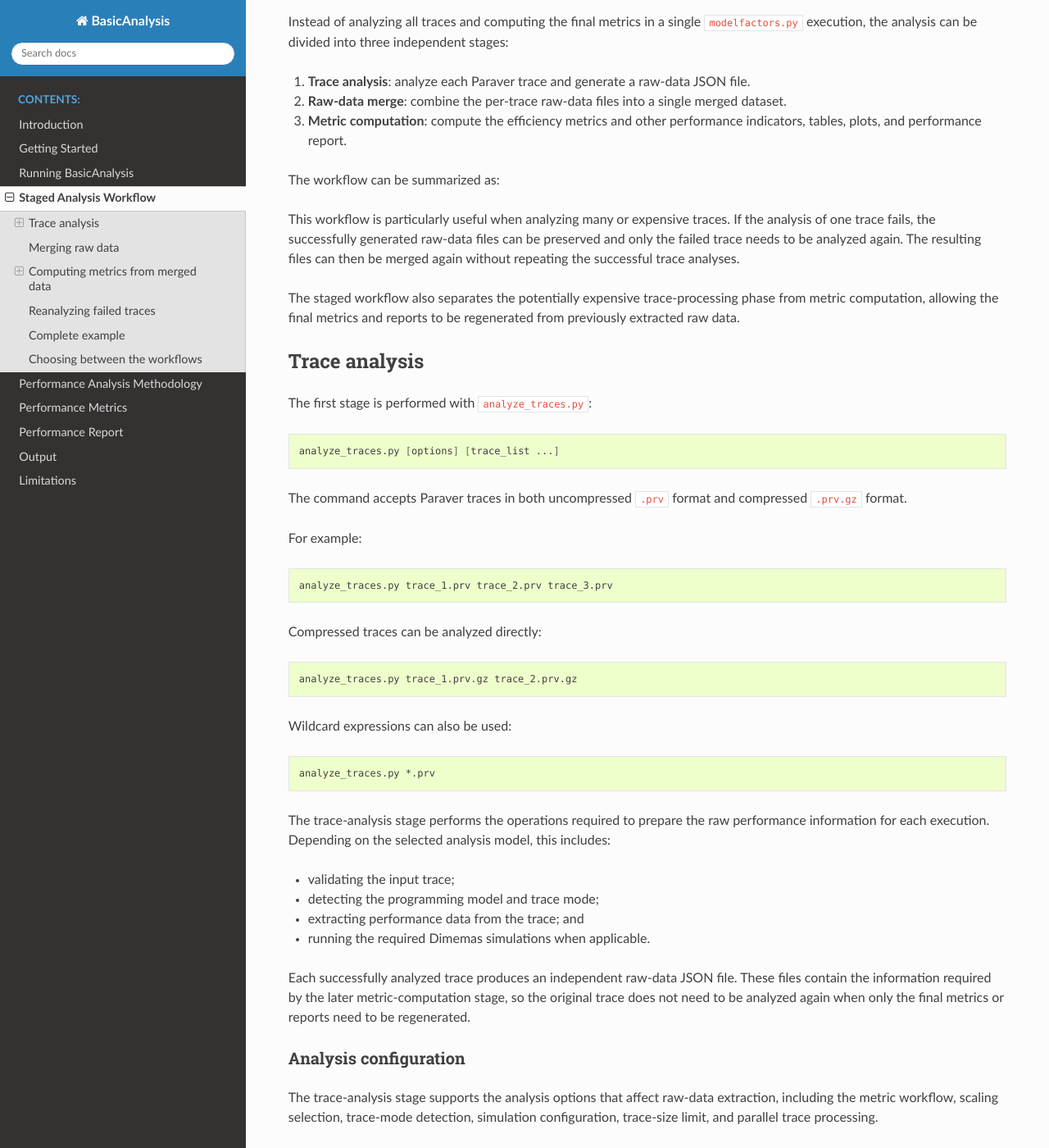
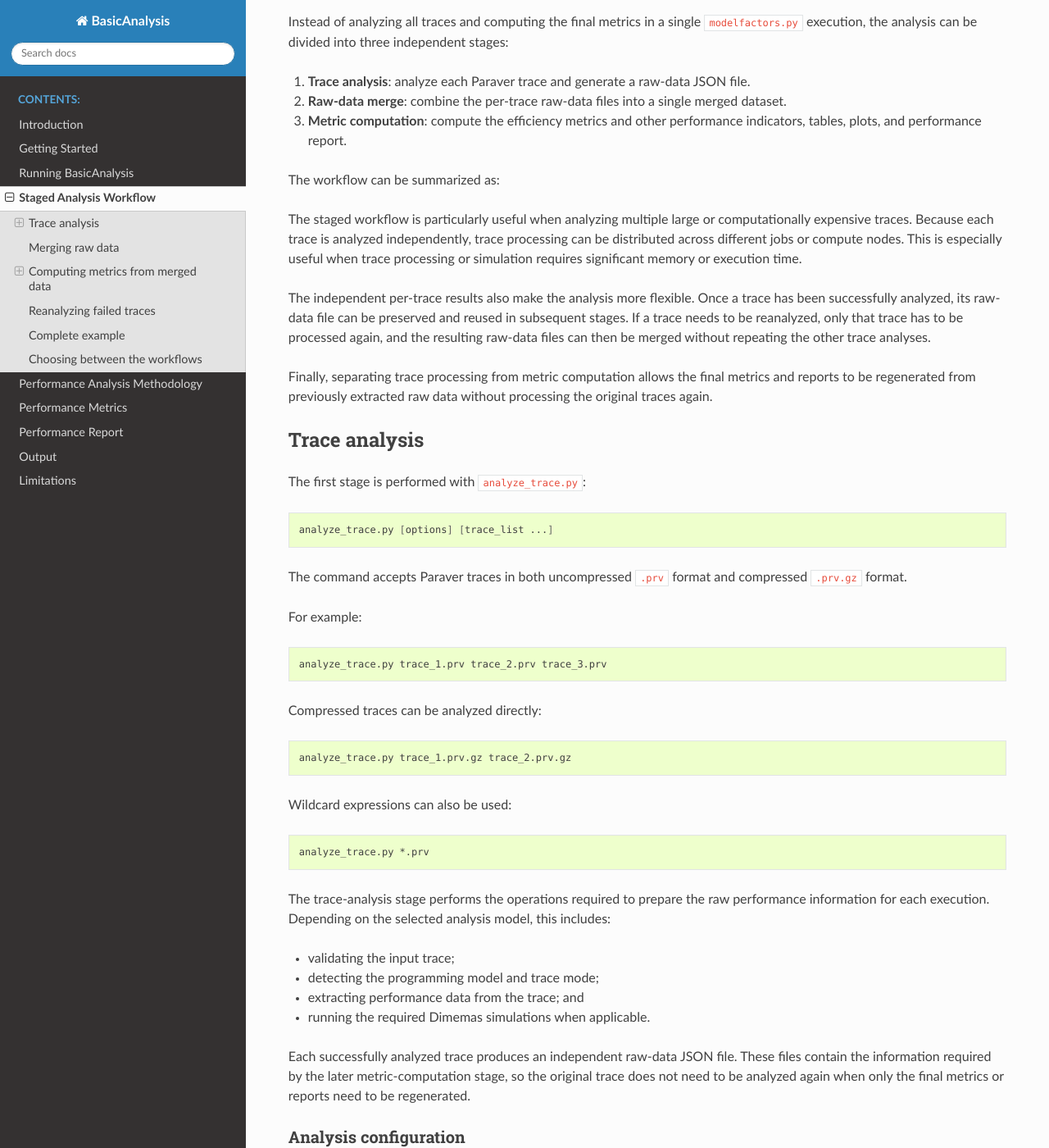
Before and after one commit to bsc-performance-tools/basicanalysis, a Sphinx documentation site: the page built from doc/source/04_staged_workflow.rst, in a window 1280 px wide and 1400 px high, scrolled down 240 px. Shown: the whole window at 82% size. Built offline with Sphinx 7.4.7 and the Read the Docs theme 3.1.0, drawn with Linux system fonts in a browser that asks for light colours; some of the changed text lies outside the part shown.

Commit message:
Update staged analysis workflow documentation

```diff
--- a/doc/source/04_staged_workflow.rst
+++ b/doc/source/04_staged_workflow.rst
@@ -22,25 +22,31 @@ The workflow can be summarized as:
 .. graphviz:: graphs/04_basic_analysis_workflow.dot
    :align: center
 
-This workflow is particularly useful when analyzing many or expensive traces.
-If the analysis of one trace fails, the successfully generated raw-data files
-can be preserved and only the failed trace needs to be analyzed again. The
-resulting files can then be merged again without repeating the successful
-trace analyses.
+The staged workflow is particularly useful when analyzing multiple large or
+computationally expensive traces. Because each trace is analyzed independently,
+trace processing can be distributed across different jobs or compute nodes.
+This is especially useful when trace processing or simulation requires
+significant memory or execution time.
 
-The staged workflow also separates the potentially expensive trace-processing
-phase from metric computation, allowing the final metrics and reports to be
-regenerated from previously extracted raw data.
+The independent per-trace results also make the analysis more flexible. Once
+a trace has been successfully analyzed, its raw-data file can be preserved and
+reused in subsequent stages. If a trace needs to be reanalyzed, only that trace
+has to be processed again, and the resulting raw-data files can then be merged
+without repeating the other trace analyses.
+
+Finally, separating trace processing from metric computation allows the final
+metrics and reports to be regenerated from previously extracted raw data
+without processing the original traces again.
 
 
 Trace analysis
 ==============
 
-The first stage is performed with ``analyze_traces.py``:
+The first stage is performed with ``analyze_trace.py``:
 
 .. code-block:: sh
 
-   analyze_traces.py [options] [trace_list ...]
+   analyze_trace.py [options] [trace_list ...]
 
 The command accepts Paraver traces in both uncompressed ``.prv`` format and
 compressed ``.prv.gz`` format.
@@ -49,19 +55,19 @@ For example:
 
 .. code-block:: sh
 
-   analyze_traces.py trace_1.prv trace_2.prv trace_3.prv
+   analyze_trace.py trace_1.prv trace_2.prv trace_3.prv
 
 Compressed traces can be analyzed directly:
 
 .. code-block:: sh
 
-   analyze_traces.py trace_1.prv.gz trace_2.prv.gz
+   analyze_trace.py trace_1.prv.gz trace_2.prv.gz
 
 Wildcard expressions can also be used:
 
 .. code-block:: sh
 
-   analyze_traces.py *.prv
+   analyze_trace.py *.prv
 
 The trace-analysis stage performs the operations required to prepare the raw
 performance information for each execution. Depending on the selected
@@ -82,15 +88,15 @@ Analysis configuration
 ----------------------
 
 The trace-analysis stage supports the analysis options that affect raw-data
-extraction, including the metric workflow, scaling selection, trace-mode
-detection, simulation configuration, trace-size limit, and parallel trace
-processing.
+extraction and simulation, including trace-mode detection, simulation
+configuration, trace-size limits, and parallel processing of independent
+traces.
 
 For example:
 
 .. code-block:: sh
 
-   analyze_traces.py --jobs auto *.prv
+   analyze_trace.py --jobs auto *.prv
 
 can analyze independent traces concurrently.
 
@@ -100,24 +106,29 @@ with:
 
 .. code-block:: sh
 
-   analyze_traces.py --help
+   analyze_trace.py --help
 
 
 Merging raw data
 ================
 
 After the required traces have been analyzed, their raw-data JSON files can be
-combined with ``merge_rawdata.py``:
+combined with ``merge_trace_results.py``:
 
 .. code-block:: sh
 
-   merge_rawdata.py --output merged_rawdata.json <rawdata-files>
+   merge_trace_results.py --output merged_rawdata.json <rawdata-files>
 
 For example:
 
 .. code-block:: sh
 
-   merge_rawdata.py --output merged_rawdata.json *.rawdata.json
+   merge_trace_results.py --output merged_rawdata.json *.rawdata.json
+
+
+By default, the merge stage orders traces according to the number of
+processes. This behavior can be controlled with the ``-ord``
+option.
 
 The merge operation combines the independent trace-analysis results into a
 single dataset that can be used for comparative and scalability analysis.
@@ -127,7 +138,7 @@ including the analyzed trace set, trace metadata, raw performance data, and
 parallel-configuration information.
 
 Raw-data files do not need to have been generated in the same
-``analyze_traces.py`` execution. This makes it possible to analyze traces
+``analyze_trace.py`` execution. This makes it possible to analyze traces
 independently or to replace the raw data corresponding to a trace that needed
 to be reanalyzed.
 
@@ -135,7 +146,7 @@ The available command-line options can be displayed with:
 
 .. code-block:: sh
 
-   merge_rawdata.py --help
+   merge_trace_results.py --help
 
 
 Computing metrics from merged data
@@ -203,7 +214,7 @@ For example, suppose three traces are analyzed:
 
 .. code-block:: sh
 
-   analyze_traces.py trace_1.prv trace_2.prv trace_3.prv
+   analyze_trace.py trace_1.prv trace_2.prv trace_3.prv
 
 and the analysis succeeds for ``trace_1`` and ``trace_3`` but fails for
 ``trace_2``.
@@ -213,13 +224,13 @@ be analyzed again:
 
 .. code-block:: sh
 
-   analyze_traces.py trace_2.prv
+   analyze_trace.py trace_2.prv
 
 The available raw-data files can then be merged:
 
 .. code-block:: sh
 
-   merge_rawdata.py --output merged_rawdata.json *.rawdata.json
+   merge_trace_results.py --output merged_rawdata.json *.rawdata.json
 
 and the final metrics regenerated:
 
@@ -240,13 +251,13 @@ First, analyze the traces:
 
 .. code-block:: sh
 
-   analyze_traces.py trace_1.prv trace_2.prv trace_3.prv
+   analyze_trace.py trace_1.prv trace_2.prv trace_3.prv
 
 Second, merge the generated raw-data files:
 
 .. code-block:: sh
 
-   merge_rawdata.py --output merged_rawdata.json *.rawdata.json
+   merge_trace_results.py --output merged_rawdata.json *.rawdata.json
 
 Finally, compute the performance metrics and generate the reports:
 
```
Also changed, not shown: other parts of doc/source/04_staged_workflow.rst (+3 -3 lines), README.md (+10 -5 lines), 2 other files.
